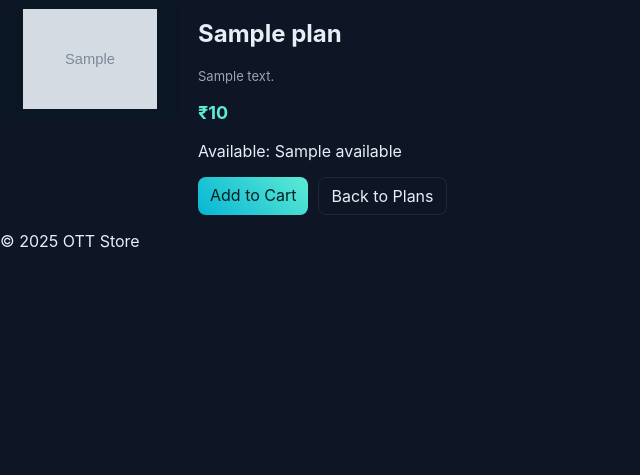
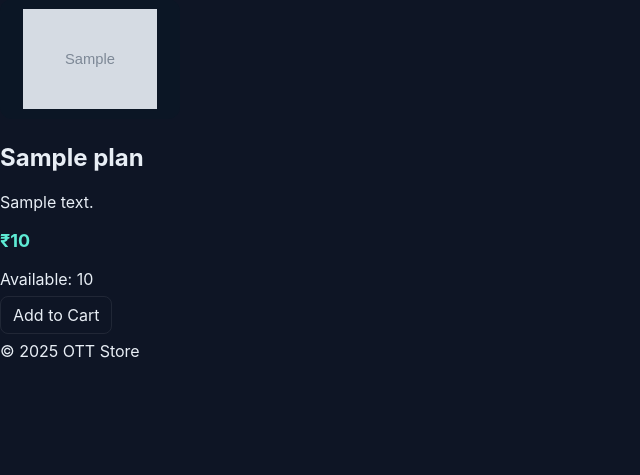
Before and after one commit to kafeelk528-ship-it/ott8, a Flask app: template templates/plan-details.html in a window 1280 px wide. Shown: the part 325-800 px from the top of the page, without its empty margins (0-640 px from the left). Run offline with Flask 2, Linux system fonts and the light colour scheme; the template is opened without the code that fills it: most values are stand-ins (such as "Sample title", 1, 10 or a date in 2020); grey boxes marked "Sample" are stand-in pictures.

Commit message:
Update plan-details.html

```diff
--- a/templates/plan-details.html
+++ b/templates/plan-details.html
@@ -1,17 +1,15 @@
 {% extends "base.html" %}
-{% block title %}{{ plan.name }} — Details{% endblock %}
+{% block title %}{{ plan.name }}{% endblock %}
+
 {% block content %}
-<div class="detail">
-  <img class="detail-logo" src="{{ url_for('static', filename=plan.logo) }}" alt="{{ plan.name }}">
-  <div class="detail-body">
+<div class="detail-box">
+    <img src="{{ url_for('static', filename='images/' + plan.logo) }}" class="detail-logo">
+
     <h2>{{ plan.name }}</h2>
-    <p class="muted">{{ plan.desc }}</p>
+    <p>{{ plan.desc }}</p>
     <p class="price">₹{{ plan.price }}</p>
-    <p class="stock">Available: {{ plan.available }}</p>
-    <div class="actions">
-      <a class="btn primary" href="{{ url_for('add_to_cart', plan_id=plan.id) }}">Add to Cart</a>
-      <a class="btn" href="{{ url_for('plans_page') }}">Back to Plans</a>
-    </div>
-  </div>
+    <p class="stock">Available: {{ plan.stock }}</p>
+
+    <a href="/add-to-cart/{{ plan.id }}" class="btn">Add to Cart</a>
 </div>
 {% endblock %}
```
